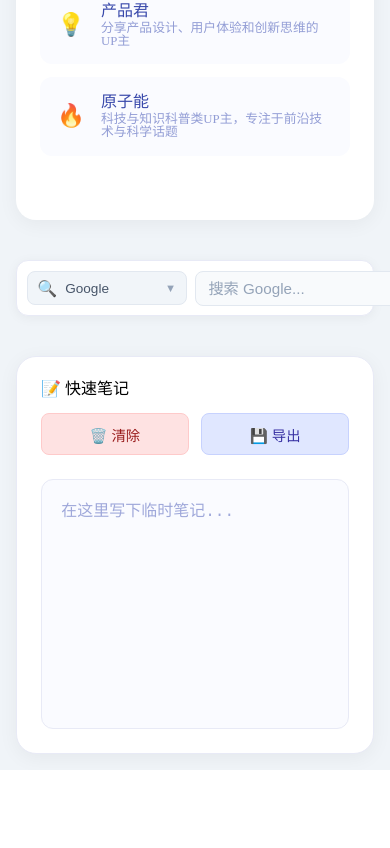
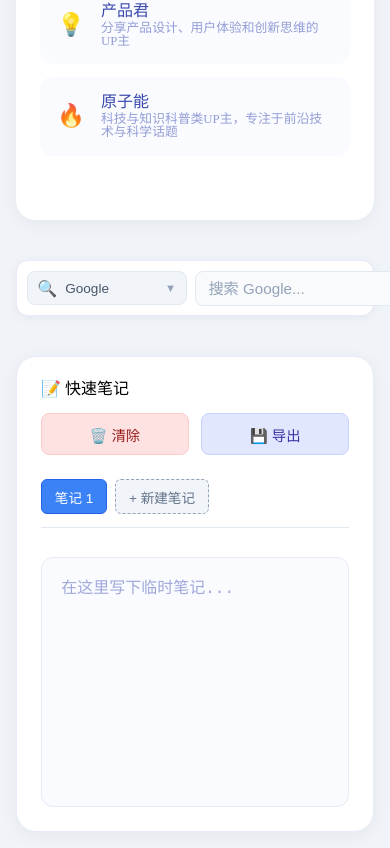
Before and after one commit to MaxSolarsystem/solar_nav_vue3, a Vue app: page / in a window 390 px wide. Shown: the part 657-1505 px from the top of the page. Before the commit the page ends 1427 px from the top, so only its background shows below. Built offline with nearby package versions, Linux system fonts and the light colour scheme.

Commit message:
feat(note): 实现多笔记功能并优化笔记管理
- 新增笔记接口和相关状态管理
- 实现笔记的创建、编辑、删除和保存功能
- 优化笔记内容的保存和导出逻辑
- 添加笔记标签页组件，支持多笔记切换
- 优化用户界面样式，提升用户体验

```diff
--- a/src/views/Home.vue
+++ b/src/views/Home.vue
@@ -22,8 +22,15 @@ interface SearchEngine {
   url: string;
 }
 
+// 添加笔记接口
+interface Note {
+  id: string;
+  title: string;
+  content: string;
+  createTime: string;
+}
+
 const searchQuery = ref('');
-const noteContent = ref('');
 const categories = ref<Category[]>([]); // 添加类型注解
 const siteSearchQuery = ref('');
 const isEngineDropdownOpen = ref(false);
@@ -54,11 +61,18 @@ const searchEngines = ref<SearchEngine[]>([
 
 const currentSearchEngine = ref<SearchEngine>(searchEngines.value[0]);
 
-// 从localStorage加载笔记
-const savedNote = localStorage.getItem('quickNote');
-if (savedNote) {
-  noteContent.value = savedNote;
-}
+// 修改笔记相关的 ref
+const notes = ref<Note[]>([{
+  id: '1',
+  title: '笔记 1',
+  content: '',
+  createTime: new Date().toLocaleString()
+}]);
+const currentNoteId = ref<string>('1');
+
+// 添加编辑状态的 ref
+const editingNoteId = ref<string | null>(null);
+const editingTitle = ref('');
 
 // 加载导航数据
 const loadNavData = async () => {
@@ -73,6 +87,15 @@ const loadNavData = async () => {
 
 onMounted(() => {
   loadNavData();
+  const savedNotes = localStorage.getItem('quickNotes');
+  const savedCurrentId = localStorage.getItem('currentNoteId');
+
+  if (savedNotes) {
+    notes.value = JSON.parse(savedNotes);
+  }
+  if (savedCurrentId) {
+    currentNoteId.value = savedCurrentId;
+  }
 });
 
 // 修改搜索处理函数
@@ -81,11 +104,6 @@ const handleSearch = (e: Event) => {
   if (searchQuery.value) {
     window.open(`${currentSearchEngine.value.url}${encodeURIComponent(searchQuery.value)}`, '_blank');
   }
-}
-
-// 自动保存笔记
-const saveNote = () => {
-  localStorage.setItem('quickNote', noteContent.value);
 }
 
 // 计算属性：过滤后的分类和网站
@@ -103,32 +121,122 @@ const filteredCategories = computed(() => {
   })).filter(category => category.sites.length > 0);
 });
 
-// 清除笔记内容
+// 清除当前笔记
 const clearNote = () => {
-  if (confirm('确定要清除所有笔记内容吗？')) {
-    noteContent.value = '';
-    localStorage.removeItem('quickNote');
+  if (confirm('确定要清除当前笔记的内容吗？')) {
+    const note = notes.value.find(note => note.id === currentNoteId.value);
+    if (note) {
+      note.content = '';
+      saveNotes();
+    }
   }
 }
 
 // 导出笔记内容为txt文件
 const exportNote = () => {
-  if (!noteContent.value.trim()) {
+  const note = notes.value.find(note => note.id === currentNoteId.value);
+  if (!note.content.trim()) {
     alert('笔记内容为空，无法导出！');
     return;
   }
 
-  const blob = new Blob([noteContent.value], { type: 'text/plain;charset=utf-8' });
+  const blob = new Blob([note.content], { type: 'text/plain;charset=utf-8' });
   const url = URL.createObjectURL(blob);
   const link = document.createElement('a');
 
   link.href = url;
-  link.download = `我的笔记_${new Date().toLocaleDateString()}.txt`;
+  link.download = `${note.title}_${new Date().toLocaleDateString()}.txt`;
   document.body.appendChild(link);
   link.click();
 
   document.body.removeChild(link);
   URL.revokeObjectURL(url);
+}
+
+// 计算当前笔记
+const currentNote = computed(() => {
+  return notes.value.find(note => note.id === currentNoteId.value) || notes.value[0];
+});
+
+// 添加新笔记
+const addNote = () => {
+  if (notes.value.length >= 10) {
+    alert('最多只能创建10个笔记！');
+    return;
+  }
+
+  const newNote: Note = {
+    id: Date.now().toString(),
+    title: `笔记 ${notes.value.length + 1}`,
+    content: '',
+    createTime: new Date().toLocaleString()
+  };
+
+  notes.value.push(newNote);
+  currentNoteId.value = newNote.id;
+  saveNotes();
+}
+
+// 删除笔记
+const deleteNote = (noteId: string) => {
+  if (notes.value.length <= 1) {
+    alert('至少需要保留一个笔记！');
+    return;
+  }
+
+  if (confirm('确定要删除这个笔记吗？')) {
+    const index = notes.value.findIndex(note => note.id === noteId);
+    notes.value.splice(index, 1);
+
+    if (currentNoteId.value === noteId) {
+      currentNoteId.value = notes.value[0].id;
+    }
+
+    saveNotes();
+  }
+}
+
+// 保存笔记
+const saveNotes = () => {
+  localStorage.setItem('quickNotes', JSON.stringify(notes.value));
+  localStorage.setItem('currentNoteId', currentNoteId.value);
+}
+
+// 更新笔记内容
+const updateNoteContent = (content: string) => {
+  const note = notes.value.find(note => note.id === currentNoteId.value);
+  if (note) {
+    note.content = content;
+    saveNotes();
+  }
+}
+
+// 开始编辑标题
+const startEditTitle = (note: Note) => {
+  editingNoteId.value = note.id;
+  editingTitle.value = note.title;
+}
+
+// 保存标题
+const saveTitle = () => {
+  if (!editingNoteId.value) return;
+
+  const note = notes.value.find(note => note.id === editingNoteId.value);
+  if (note && editingTitle.value.trim()) {
+    note.title = editingTitle.value.trim();
+    saveNotes();
+  }
+  editingNoteId.value = null;
+}
+
+// 处理按键事件
+const handleTitleKeydown = (e: KeyboardEvent) => {
+  if (e.key === 'Enter') {
+    e.preventDefault();
+    saveTitle();
+  } else if (e.key === 'Escape') {
+    editingNoteId.value = null;
+  }
 }
 </script>
 
@@ -240,9 +348,52 @@ const exportNote = () => {
             </button>
           </div>
         </div>
+
+        <div class="note-tabs">
+          <div class="tab-list">
+            <button
+              v-for="note in notes"
+              :key="note.id"
+              class="tab-item"
+              :class="{ active: currentNoteId === note.id }"
+              @click="currentNoteId = note.id"
+              @dblclick.stop="startEditTitle(note)"
+            >
+              <template v-if="editingNoteId === note.id">
+                <input
+                  v-model="editingTitle"
+                  class="title-input"
+                  @keydown="handleTitleKeydown"
+                  @blur="saveTitle"
+                  @click.stop
+                  ref="titleInput"
+                  :maxlength="20"
+                >
+              </template>
+              <template v-else>
+                {{ note.title }}
+              </template>
+              <span
+                v-if="notes.length > 1"
+                class="delete-tab"
+                @click.stop="deleteNote(note.id)"
+              >
+                ×
+              </span>
+            </button>
+            <button
+              v-if="notes.length < 10"
+              class="add-tab-btn"
+              @click="addNote"
+            >
+              + 新建笔记
+            </button>
+          </div>
+        </div>
+
         <textarea
-          v-model="noteContent"
-          @input="saveNote"
+          v-model="currentNote.content"
+          @input="updateNoteContent($event.target.value)"
           placeholder="在这里写下临时笔记..."
         ></textarea>
       </div>
@@ -709,4 +860,123 @@ textarea::-webkit-scrollbar-thumb:hover {
   color: #9fa8da;
   font-size: 0.95rem;
 }
+
+.note-tabs {
+  margin-bottom: 1rem;
+}
+
+.tab-list {
+  display: flex;
+  gap: 0.5rem;
+  padding-bottom: 0.5rem;
+  border-bottom: 1px solid #e2e8f0;
+  overflow-x: auto;
+}
+
+.tab-item {
+  display: flex;
+  align-items: center;
+  gap: 0.5rem;
+  padding: 0.5rem 1rem;
+  background: #f8fafc;
+  border: 1px solid #e2e8f0;
+  border-radius: 6px;
+  color: #475569;
+  font-size: 0.9rem;
+  cursor: pointer;
+  transition: all 0.2s ease;
+  white-space: nowrap;
+}
+
+.tab-item.active {
+  background: #3b82f6;
+  color: white;
+  border-color: #2563eb;
+}
+
+.delete-tab {
+  width: 18px;
+  height: 18px;
+  display: flex;
+  align-items: center;
+  justify-content: center;
+  border-radius: 50%;
+  background: rgba(0, 0, 0, 0.1);
+  font-size: 0.8rem;
+  margin-left: 0.25rem;
+}
+
+.tab-item.active .delete-tab {
+  background: rgba(255, 255, 255, 0.2);
+}
+
+.delete-tab:hover {
+  background: rgba(239, 68, 68, 0.2);
+  color: #ef4444;
+}
+
+.add-tab-btn {
+  padding: 0.5rem 1rem;
+  background: #f1f5f9;
+  border: 1px dashed #94a3b8;
+  border-radius: 6px;
+  color: #64748b;
+  font-size: 0.9rem;
+  cursor: pointer;
+  transition: all 0.2s ease;
+  white-space: nowrap;
+}
+
+.add-tab-btn:hover {
+  background: #e2e8f0;
+  border-color: #64748b;
+}
+
+/* 适配移动端 */
+@media (max-width: 768px) {
+  .tab-list {
+    padding-bottom: 0.8rem;
+    margin-bottom: 0.8rem;
+  }
+
+  .tab-item,
+  .add-tab-btn {
+    padding: 0.4rem 0.8rem;
+    font-size: 0.85rem;
+  }
+}
+
+.title-input {
+  background: transparent;
+  border: none;
+  outline: none;
+  color: inherit;
+  font-size: inherit;
+  font-family: inherit;
+  padding: 0.2rem 0.4rem;
+  margin: 0;
+  width: 120px;
+  max-width: 150px;
+  border-radius: 4px;
+
+  transition: all 0.2s ease;
+}
+
+.tab-item:not(.active) .title-input {
+  background: rgba(0, 0, 0, 0.03);
+}
+
+.tab-item:not(.active) .title-input:focus {
+  background: rgba(0, 0, 0, 0.05);
+  box-shadow: 0 0 0 2px rgba(59, 130, 246, 0.3);
+}
+
+/* 添加占位符样式 */
+.title-input::placeholder {
+  color: rgba(255, 255, 255, 0.6);
+}
+
+.tab-item:not(.active) .title-input::placeholder {
+  color: rgba(0, 0, 0, 0.4);
+}
 </style>
```
